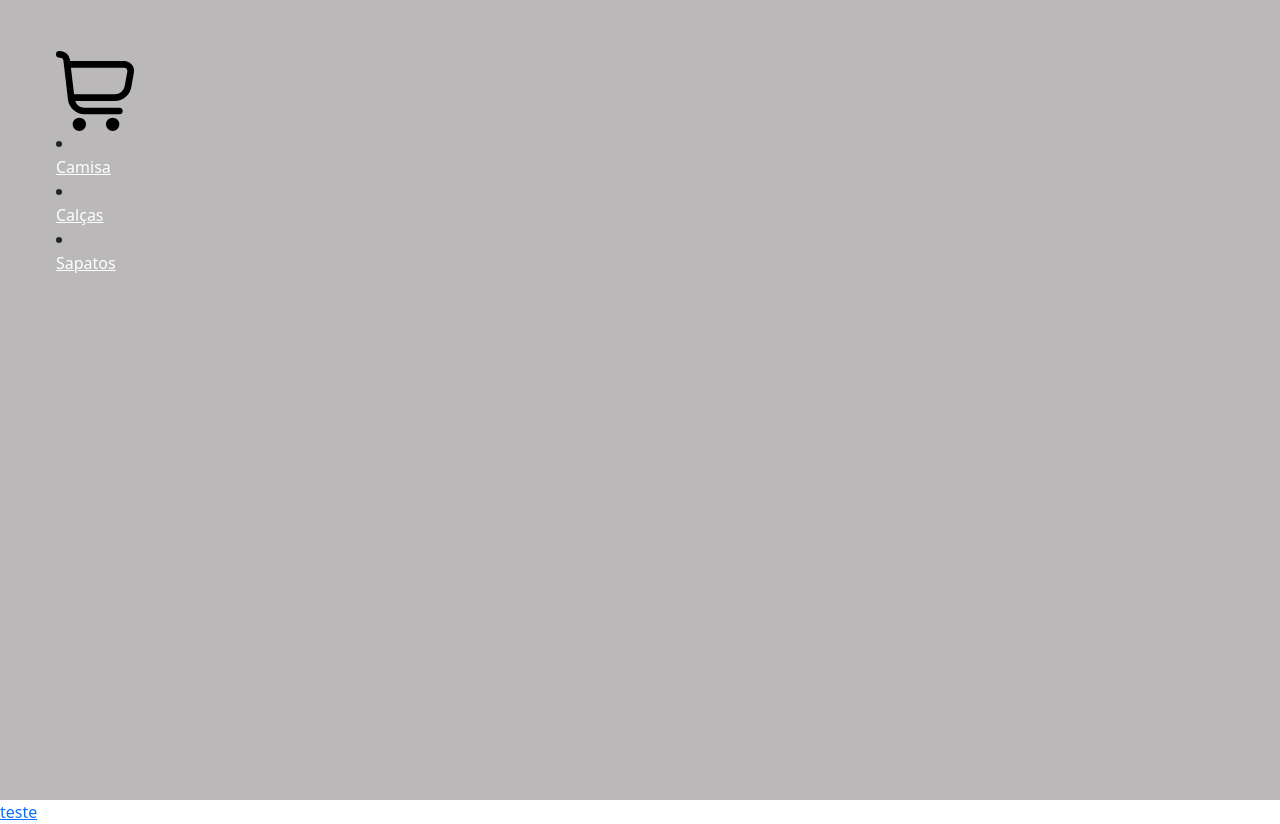
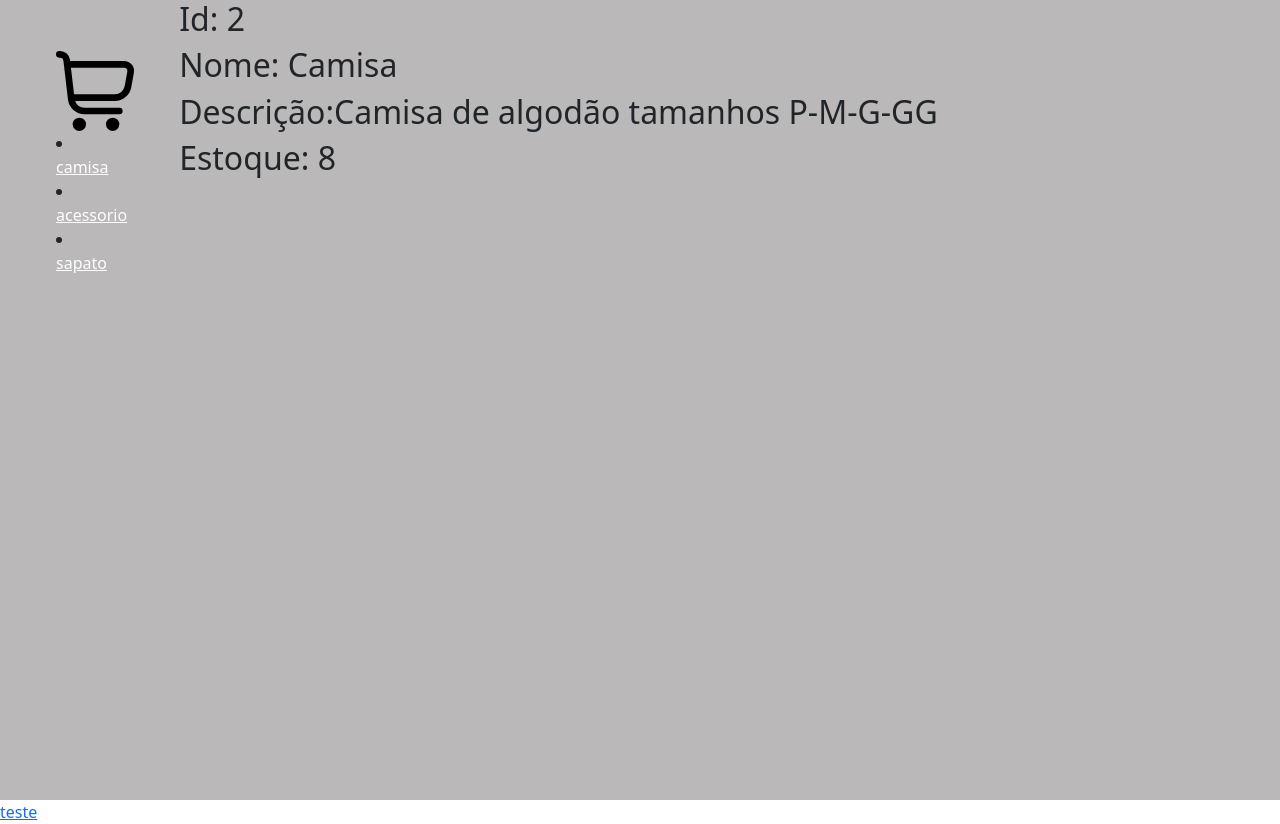
Before and after one commit to igorCastanheira/e-commerce-hamburgueria, a React (Create React App) app: page /item/Camisa in a window 1280 px wide. Built offline with nearby package versions, Linux system fonts and the light colour scheme.

Commit message:
Primeira entrega projeto

```diff
--- a/src/App.js
+++ b/src/App.js
@@ -3,7 +3,8 @@ import './App.css';
 import NavBar from './components/NavBar'
 import ItemListContainer from './components/ItemListContainer';
 import{BrowserRouter,Routes,Route} from 'react-router-dom';
-import ItemCount from './components/ItemCount';
+
+import ItemDetailContainer from './components/ItemDetailContainer';
 //import ItemDetailContainer from './components/ItemDetailContainer';
 //import ItemDetail from './components/ItemDetail';
 
@@ -17,9 +18,9 @@ function App(){
     <NavBar />
 
     <Routes>
-
+  <Route exact path='/:categoryId' element={<ItemListContainer/>}/>
   <Route exact path='/' element={<ItemListContainer/>}/>
-  <Route exact path='/teste' element={<ItemCount/>}/>
+  <Route exact path='/item/:itemId' element={<ItemDetailContainer />}/>
   </Routes>
 </div>
 <a link href='/teste'>teste</a>
--- a/src/components/Item.js
+++ b/src/components/Item.js
@@ -1,8 +1,9 @@
 import React from "react";
+import { Link } from "react-router-dom";
 
 
 const Item =(props)=>{
-
+  console.log("propriedade do item "+ props.name);
   return(
 
 
@@ -13,7 +14,8 @@ const Item =(props)=>{
     <p className="card-text">{props.description}</p>
     <p>{props.stock}</p>
   </div>
-  <a href="/#"className="btn btn-secondary" >Detalhes</a>
+
+  <Link to={`/item/${props.name}`}className="btn btn-secondary" >Detalhes</Link>
 </div>
 
 
--- a/src/components/ItemDetail.js
+++ b/src/components/ItemDetail.js
@@ -1,4 +1,5 @@
 import React from "react";
+
 
 
 function ItemDetail ({item}){
@@ -8,7 +9,7 @@ function ItemDetail ({item}){
             <h2>Id: {item.id}</h2>
             <h2>Nome: {item.name}</h2>
             <h2>Descrição:{item.description}</h2>
-            <h2>Estoque: {item.stock}</h2>
+            <h2>Estoque: {item.stok}</h2>
           </div>
         );
 
--- a/src/components/ItemDetailContainer.js
+++ b/src/components/ItemDetailContainer.js
@@ -1,33 +1,33 @@
-import React, { useEffect, useState } from "react";
+import React, {  useState} from "react";
 import {products} from "../mock/products";
 import ItemDetail from "./ItemDetail";
+import { useParams } from "react-router-dom";
 
 
-function ItemDetailContainer (id){
-const [item,setItem] = useState([]);
-//const [itemFiltered,setItemFiltered] = useState([]);
+function ItemDetailContainer (){
+    const [item,setItem] = useState({});
+    const {itemId}= useParams();
 function getItem() {
+
     return new Promise((resolve, reject) => {
-        resolve(products);
+        resolve(products.find(obj => obj.name ===itemId));
     });
 }
 
-useEffect(
-    ()=> {
 
-  setTimeout(()=>{
-   getItem().then(result => setItem(result))
-  },2000);
+    getItem().then((result) => setItem(result));
 
-    },
 
-    []);
-let found= item.find(obj => obj.id === id );
+
+
+  console.log("error"+ item);
+
+
 
 
    return(
     <div>
-    <ItemDetail item={found}/>
+    <ItemDetail item={item}/>
     </div>
    )
     }   ;
--- a/src/components/ItemListContainer.js
+++ b/src/components/ItemListContainer.js
@@ -2,37 +2,40 @@ import React, { useEffect, useState } from "react";
 import "./styles/ItemListContainer.css"
 import ItemList from "./ItemList";
 import {products} from "../mock/products";
+import { useParams } from "react-router-dom";
 
 
 
 
 
 const ItemListContainer= ()=>{
-const [product,setProduct]= useState([]);
-
-
+//const [product,setProduct]= useState([]);
+const {categoryId} = useParams();
+const[filteredProducts,setFilteredProducts]=useState([]);
   const productList=()=>{
     return new Promise((resolve,reject)=>{
         resolve(products);
     })
   }
+console.log("categoryid"+categoryId);
+  useEffect(()=> {
 
-  useEffect(
-  ()=> {
-
-setTimeout(()=>{
- productList().then(result => setProduct(result));
-},2000)
+ productList()
+ .then((result)=>{
+  const produtos =!!categoryId ? result.filter(p=>p.itemCategory === categoryId):result
+ setFilteredProducts(produtos)})
 
   },
 
-  []);
+  [categoryId]);
+
 return(
 
     <div className="inner">
       <div>
       <div class="row row-cols-1 row-cols-md-2 g-4">
-    <ItemList items = {product}/>
+
+    <ItemList items = {filteredProducts}/>
       </div>
       </div>
     </div>
--- a/src/components/ListItem.js
+++ b/src/components/ListItem.js
@@ -1,8 +1,9 @@
 import React from "react"
+import { Link } from "react-router-dom";
 function ListItem(props){
     return(
-    <li><a href={props.reference} id="lista" >
+    <li>< Link to={props.reference} id="lista" >
              {props.text}
-        </a></li>
+        </Link></li>
     )
     };export default ListItem;
--- a/src/components/NavBar.js
+++ b/src/components/NavBar.js
@@ -2,7 +2,7 @@
 import "./styles/NavBar.css"
 import CartIcon from "./cartWidget"
 import CategoriesList from "./CategoriesList";
-const categories = [{id:1,categorie:"Camisa"},{id:2,categorie:"Calças"},{id:3,categorie:"Sapatos"}];
+const categories = [{id:1,categorie:"camisa", link:"camisa"},{id:2,categorie:"acessorio",link:"acessorio"},{id:3,categorie:"sapato",link:"sapato"}];
 
 
 
--- a/src/components/cartWidget.js
+++ b/src/components/cartWidget.js
@@ -1,9 +1,12 @@
 import React from "react"
+import { Link } from "react-router-dom";
 
 function CartIcon(){
 return(
-    <div className="cart">
-<svg xmlns="http://www.w3.org/2000/svg" id="Outline" viewBox="0 0 24 24" width="80" height="80"><path d="M22.713,4.077A2.993,2.993,0,0,0,20.41,3H4.242L4.2,2.649A3,3,0,0,0,1.222,0H1A1,1,0,0,0,1,2h.222a1,1,0,0,1,.993.883l1.376,11.7A5,5,0,0,0,8.557,19H19a1,1,0,0,0,0-2H8.557a3,3,0,0,1-2.82-2h11.92a5,5,0,0,0,4.921-4.113l.785-4.354A2.994,2.994,0,0,0,22.713,4.077ZM21.4,6.178l-.786,4.354A3,3,0,0,1,17.657,13H5.419L4.478,5H20.41A1,1,0,0,1,21.4,6.178Z"/><circle cx="7" cy="22" r="2"/><circle cx="17" cy="22" r="2"/></svg></div>
+    <Link to="/cart" className="cart">
+<svg xmlns="http://www.w3.org/2000/svg" id="Outline" viewBox="0 0 24 24" width="80" height="80">
+    <path d="M22.713,4.077A2.993,2.993,0,0,0,20.41,3H4.242L4.2,2.649A3,3,0,0,0,1.222,0H1A1,1,0,0,0,1,2h.222a1,1,0,0,1,.993.883l1.376,11.7A5,5,0,0,0,8.557,19H19a1,1,0,0,0,0-2H8.557a3,3,0,0,1-2.82-2h11.92a5,5,0,0,0,4.921-4.113l.785-4.354A2.994,2.994,0,0,0,22.713,4.077ZM21.4,6.178l-.786,4.354A3,3,0,0,1,17.657,13H5.419L4.478,5H20.41A1,1,0,0,1,21.4,6.178Z"/><circle
+cx="7" cy="22" r="2"/><circle cx="17" cy="22" r="2"/></svg></Link>
 );
 
 }export default CartIcon
--- a/src/mock/products.js
+++ b/src/mock/products.js
@@ -1,5 +1,5 @@
 
 
-export const products = [  {id: '1', name: 'Sapato social', description: 'Sapato social - tamanhos 35-45', stok: 10},
-{id: '2', name: 'Camisa', description: 'Camisa de algodão tamanhos P-M-G-GG', stok: 8},{id: '3', name: 'Camisa Polo', description: 'Camisa Polo tamanhos P-M-G-GG', stok: 8},
-{id: '4', name: 'Cinto', description: 'Cinto de couro tamanho unico', stok: 20}];
+export const products = [  {itemCategory:'sapato',id: 1, name: 'Sapato social', description: 'Sapato social - tamanhos 35-45', stok: 10},
+{itemCategory:'camisa',id:2, name: 'Camisa', description: 'Camisa de algodão tamanhos P-M-G-GG', stok: 8},{itemCategory:'camisa',id:3, name: 'Camisa Polo', description: 'Camisa Polo tamanhos P-M-G-GG', stok: 8},
+{itemCategory:'acessorio',id: 4, name: 'Cinto', description: 'Cinto de couro tamanho unico', stok: 20}];
```
